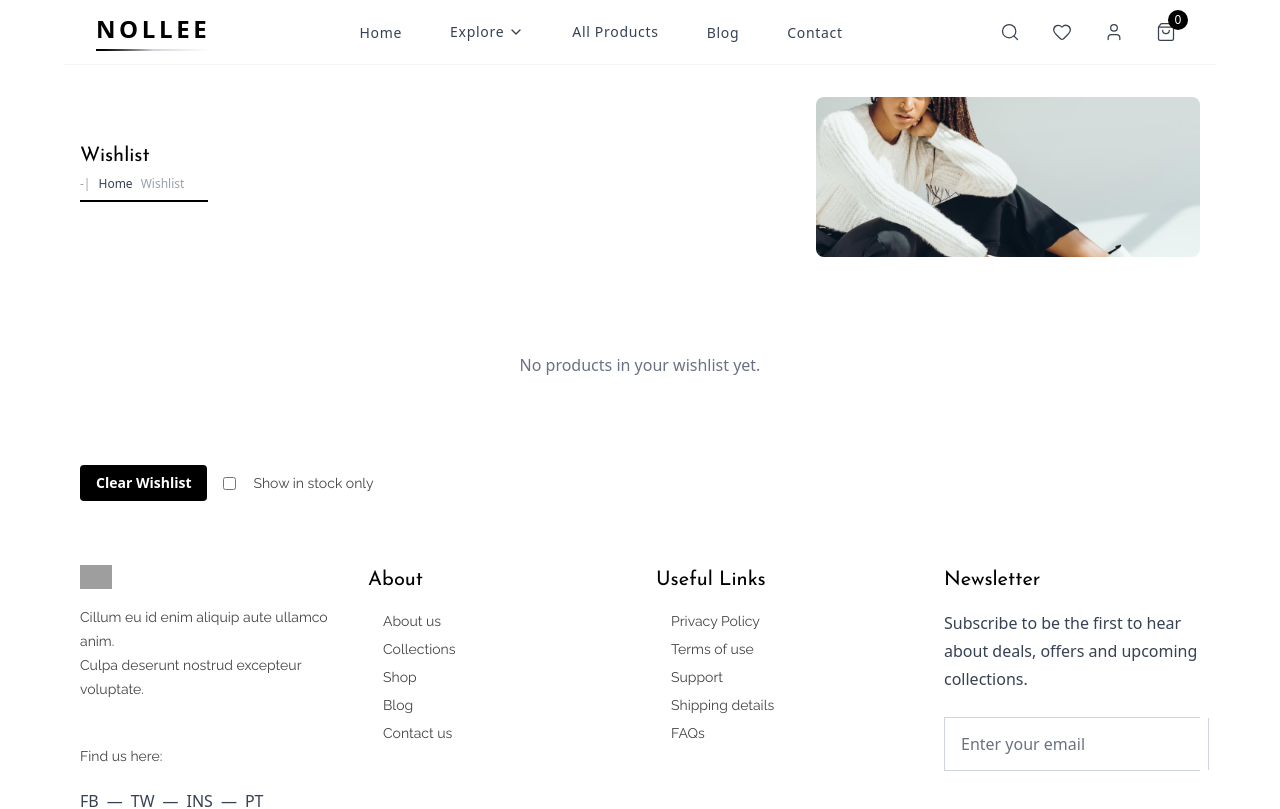
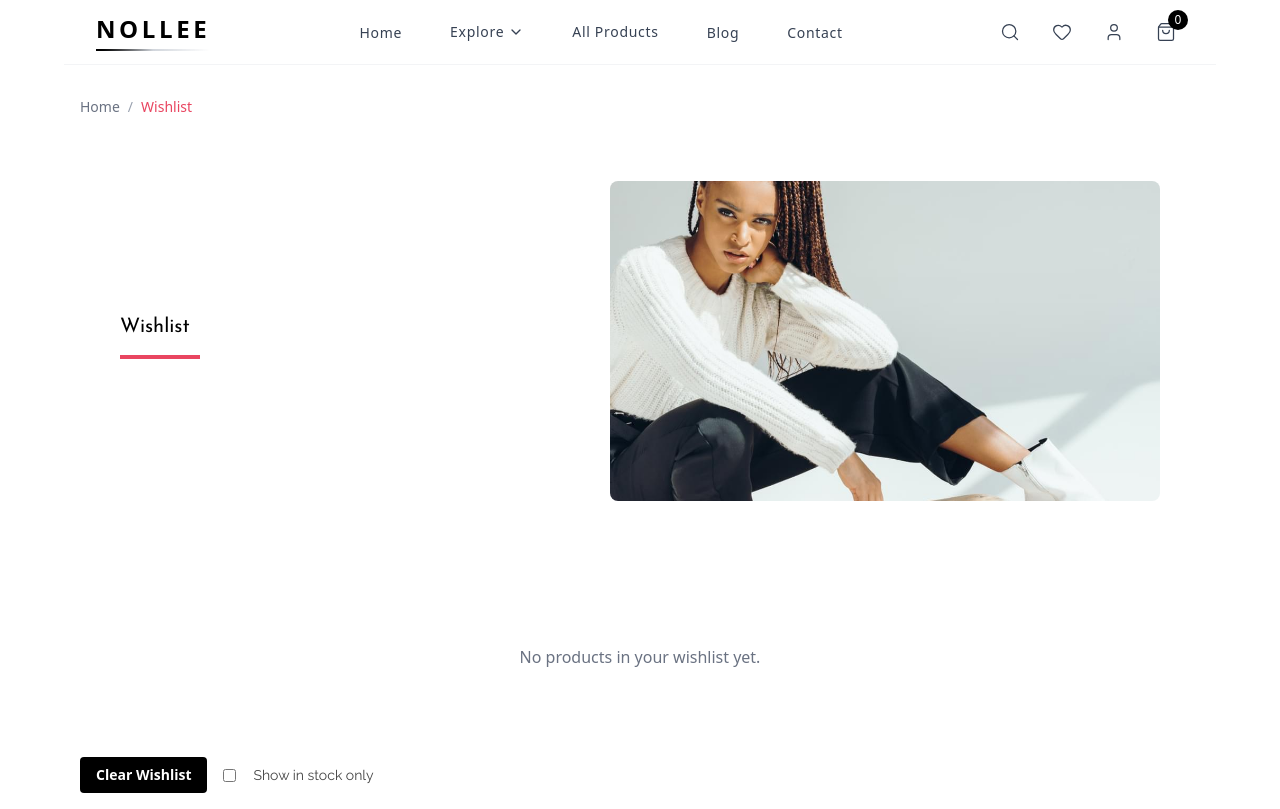
Before and after one commit to Kaju2002/OnlineClothStore, a React (Vite) app in the folder client/: page /wishlist in a window 1280 px wide. Shown: the top 809 px of the page. Built offline with nearby package versions, Linux system fonts and the light colour scheme; grey boxes are pictures that could not be loaded.

Commit message:
Enhance WishlistPage layout with breadcrumb navigation and updated banner design for improved user experience

```diff
--- a/client/src/pages/WishlistPage.jsx
+++ b/client/src/pages/WishlistPage.jsx
@@ -113,19 +113,29 @@ const WishlistPage = () => {
 
 
   return (
-    <div className="max-w-6xl mx-auto py-8 px-4">
-      {/* Header Section */}
-      <div className="flex flex-col md:flex-row md:items-center md:justify-between mb-8">
-        <div>
-          <h2 className="wishlist__title mb-2">Wishlist</h2>
-          <div className="flex items-center gap-2 mb-2">
-            <span className="text-xs text-gray-400">-|</span>
-            <a href="/" className="text-xs text-gray-700 hover:underline">Home</a>
-            <span className="text-xs text-gray-400">Wishlist</span>
-          </div>
-          <div className="h-0.5 w-32 bg-black mb-2" />
+    <div className="max-w-7xl mx-auto py-8 px-4">
+      {/* Breadcrumb */}
+      <div className="mb-6">
+        <nav className="text-sm" aria-label="Breadcrumb">
+          <ol className="list-none p-0 inline-flex">
+            <li className="flex items-center">
+              <a href="/" className="text-gray-500 hover:text-black">Home</a>
+              <span className="mx-2 text-gray-400">/</span>
+            </li>
+            <li className="flex items-center">
+              <span className="text-[#e94560]">Wishlist</span>
+            </li>
+          </ol>
+        </nav>
+      </div>
+
+      {/* Banner Section */}
+      <div className="rounded-lg flex flex-col md:flex-row md:items-center md:justify-between mb-10 p-10">
+        <div className="flex-1 flex flex-col items-start justify-center">
+          <h2 className="wishlist__title text-[4.5rem] md:text-[6rem] font-bold mb-4 text-left">Wishlist</h2>
+          <div className="h-1 w-20 bg-[#e94560] mb-2 ml-0 md:ml-0" style={{marginLeft:0}} />
         </div>
-        <img src="/hero.png" alt="Wishlist Banner" className="w-full md:w-96 h-40 object-cover rounded-lg mt-4 md:mt-0" />
+        <img src="/hero.png" alt="Wishlist Banner" className="w-full md:w-[550px] h-[320px] object-cover rounded-lg mb-6 md:mb-0 md:ml-10" />
       </div>
 
       {/* Wishlist Table */}
```
